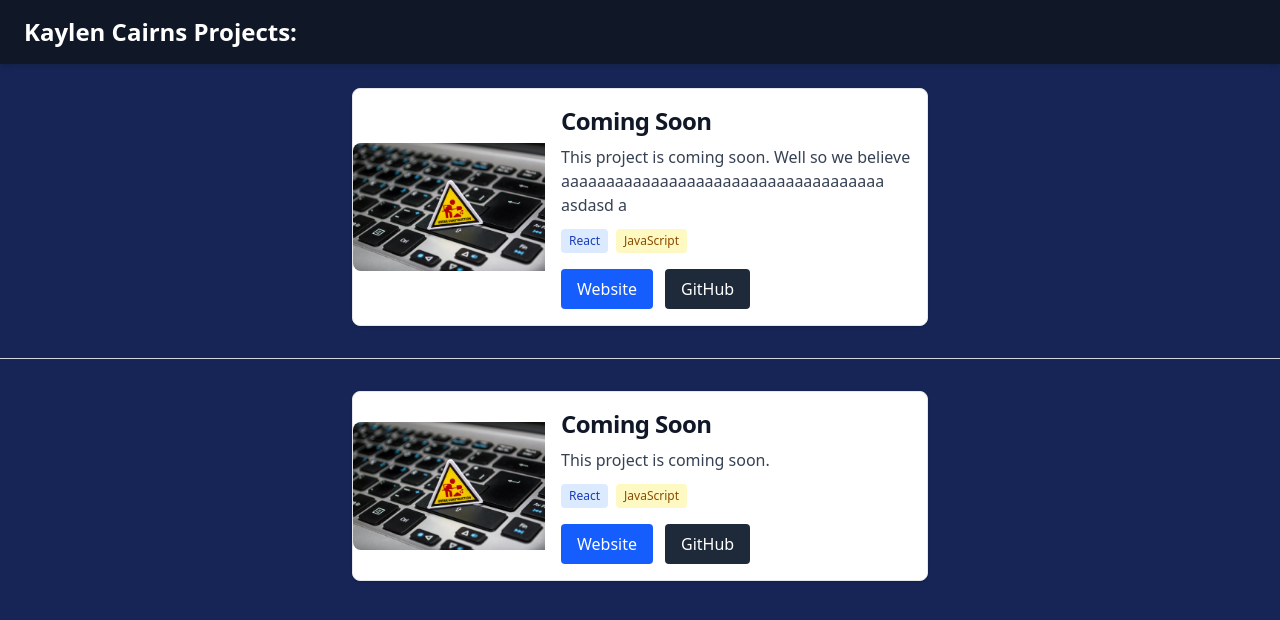
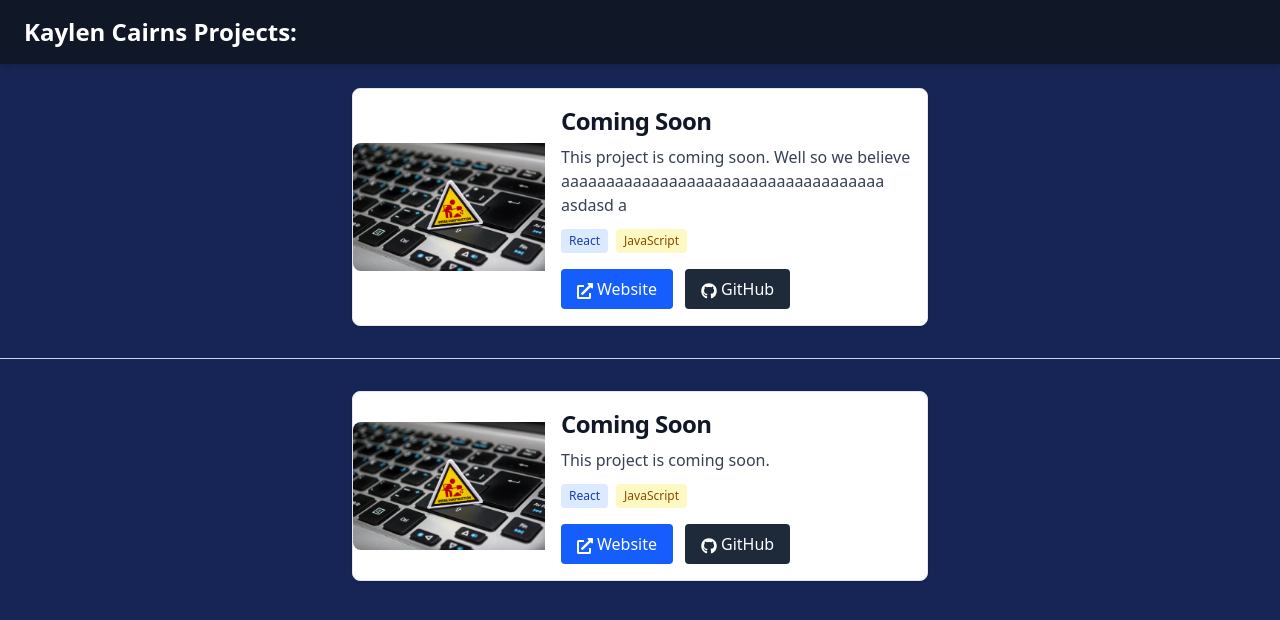
Before and after one commit to madKMC/portfolio, a React (Vite) app: page / in a window 1280 px wide. Shown: the top 620 px of the page. Built offline with nearby package versions, Linux system fonts and the light colour scheme.

Commit message:
feat: add react-icons dependency and integrate icons in ProjectCard component

```diff
--- a/package.json
+++ b/package.json
@@ -13,6 +13,7 @@
     "@tailwindcss/vite": "^4.1.12",
     "react": "^19.1.1",
     "react-dom": "^19.1.1",
+    "react-icons": "^5.5.0",
     "tailwindcss": "^4.1.12"
   },
   "devDependencies": {
--- a/src/components/ProjectCard.jsx
+++ b/src/components/ProjectCard.jsx
@@ -1,4 +1,6 @@
 import React from 'react';
+import { FaGithub } from 'react-icons/fa';
+import { FaExternalLinkAlt } from 'react-icons/fa';
 
 const colorMap = {
 	React: 'bg-blue-100 text-blue-800',
@@ -47,6 +49,7 @@ const ProjectCard = ({
 					rel='noopener noreferrer'
 					className='bg-blue-600 text-white px-4 py-2 rounded hover:bg-blue-700 transition'
 				>
+					<FaExternalLinkAlt className='inline mr-1' />
 					Website
 				</a>
 				<a
@@ -55,6 +58,7 @@ const ProjectCard = ({
 					rel='noopener noreferrer'
 					className='bg-gray-800 text-white px-4 py-2 rounded hover:bg-gray-900 transition'
 				>
+					<FaGithub className='inline mr-1' />
 					GitHub
 				</a>
 			</div>
```
Also changed, not shown: 1 other file (tests, documents, lock files or other folders).
